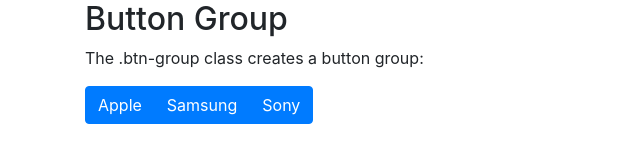
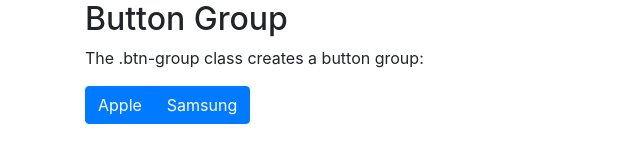
Before and after one commit to zazosystem/one, a plain HTML site: page about.html in a window 1280 px wide. Shown: the whole page, without its empty margins (0-640 px from the left). Drawn offline with nearby package versions, Linux system fonts and the light colour scheme.

Commit message:
Change file about
This is change in git web

```diff
--- a/about.html
+++ b/about.html
@@ -17,7 +17,6 @@
   <div class="btn-group">
     <button type="button" class="btn btn-primary">Apple</button>
     <button type="button" class="btn btn-primary">Samsung</button>
-    <button type="button" class="btn btn-primary">Sony</button>
   </div>
 </div>
 
```
